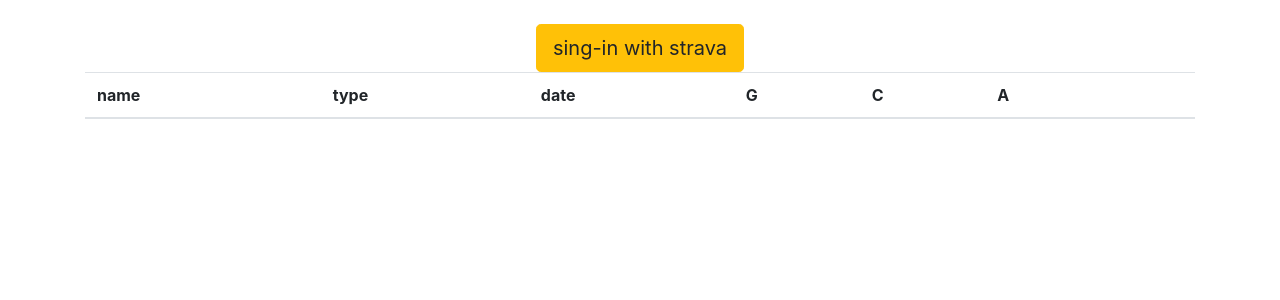
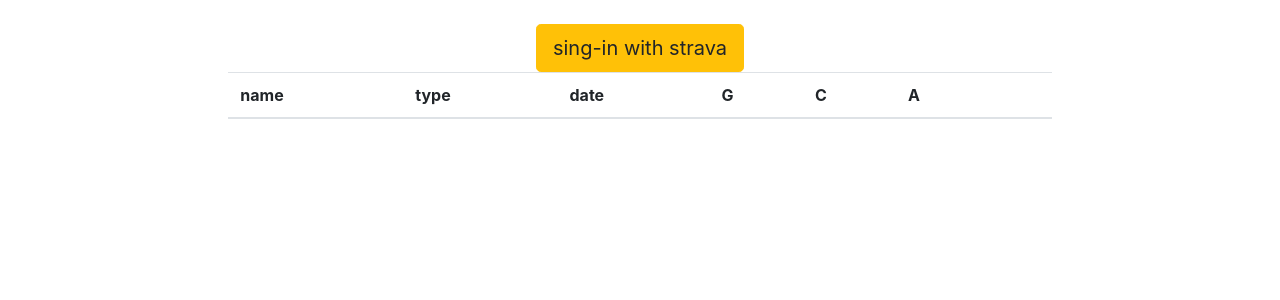
Before and after one commit to volodymyrss/strava-trail-analyze, a Flask app: template app/templates/activities.html in a window 1280 px wide. Shown: the top 300 px of the page. Run offline with Flask 2, Linux system fonts and the light colour scheme; the template is opened without the code that fills it, so the values that code supplies are empty; some libraries are stand-ins or nearby versions.

Commit message:
nicer layout

```diff
--- a/app/templates/layout.html
+++ b/app/templates/layout.html
@@ -21,7 +21,7 @@
             <h1>Trail running routes</h1>
             Some more advanced analysis of strava <b>trail running routes</b> including rather useful predictions for <b>route moving time</b> and assesment of <b>possible difficulties</b>
         </div> -->
-          <div class="container">
+          <div class="container-fluid">
 
             {% with messages = get_flashed_messages() %}
             {% if messages %}
@@ -37,7 +37,9 @@
                 <br>
             </div>
             <div class="row align-self-center justify-content-center">
-                <div class="col-8 d-flex align-items-center justify-content-center">
+                <div class="col-sm-0 col-md-0 col-lg-2">
+                </div>
+                <div class="col-md-12 col-lg-8 col-sm-12 d-flex align-items-center justify-content-center">
                     <div class="btn-group btn-group-lg">
                 {% if user_name %}
                     <a href="/logout"><button type="button" class="btn btn-primary btn-lg mr-1">{{ user_name }}</button></a>
@@ -52,12 +54,18 @@
                 {% endif %}
                     </div>
                 </div>
+                <div class="col-sm-0 col-md-0 col-lg-2">
+                </div>
             </div>
 
             <div class="row align-self-center">
-                <div class="col">
+                <div class="col-sm-0 col-md-0 col-lg-2">
+                </div>
+                <div class="col-lg-8 col-md-12 col-sm-12">
                 {% block content %}
                 {% endblock content %}
+                </div>
+                <div class="col-sm-0 col-md-0 col-lg-2">
                 </div>
             </div>
 
```
Also changed, not shown: app/templates/routes.html (+7 -7 lines).
